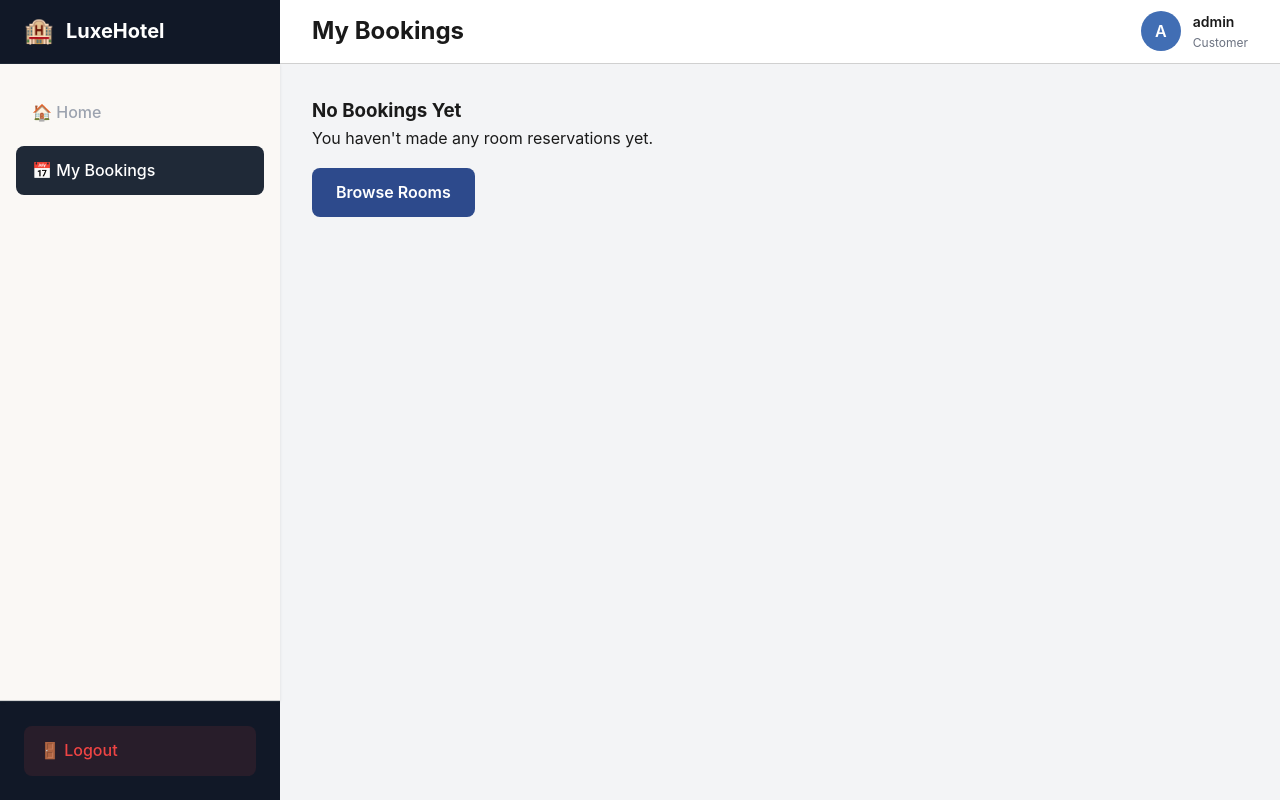
After one commit to AnjishSharmaKharel/HMS, a PHP site: page /bookings.php in a window 1280 px wide. The commit adds this page. Run offline with PHP 8.4, Linux system fonts and the light colour scheme; a user stored in the database is signed in; data comes from the database, SQL or seed files in the repository.

Commit message:
Add customer bookings page with view/cancel functionality

```diff
--- /dev/null
+++ b/bookings.php
@@ -0,0 +1,128 @@
+<?php
+session_start();
+include "config.php";
+
+if (!isset($_SESSION["username"]) || $_SESSION["role"] !== "customer") {
+    header("Location: login.php?type=customer");
+    exit();
+}
+
+$customer_email = $_SESSION["username"];
+
+if (isset($_GET["cancel"])) {
+    $booking_id = intval($_GET["cancel"]);
+    $conn->query("UPDATE bookings SET status='cancelled' WHERE id=$booking_id AND customer_email='$customer_email'");
+
+    $room_update = $conn->query("SELECT room_id FROM bookings WHERE id=$booking_id");
+    if ($room_update && $room_update->num_rows > 0) {
+        $room = $room_update->fetch_assoc();
+        $conn->query("UPDATE rooms SET status='available' WHERE id=" . $room['room_id']);
+    }
+
+    header("Location: my_bookings.php");
+    exit();
+}
+?>
+<!DOCTYPE html>
+<html lang="en">
+<head>
+    <meta charset="UTF-8">
+    <meta name="viewport" content="width=device-width, initial-scale=1.0">
+    <title>My Bookings - LuxeHotel</title>
+    <link rel="stylesheet" href="style.css">
+    <link rel="stylesheet" href="admin.css">
+</head>
+<body class="admin-body">
+    <div class="admin-container">
+        <aside class="admin-sidebar">
+            <div class="sidebar-header">
+                <a href="index.php" class="sidebar-brand">
+                    <span style="font-size: 1.5rem;">🏨</span> LuxeHotel
+                </a>
+            </div>
+            <nav class="sidebar-nav">
+                <ul>
+                    <li><a href="index.php">🏠 Home</a></li>
+                    <li><a href="bookings.php" class="active">📅 My Bookings</a></li>
+                </ul>
+            </nav>
+            <div class="sidebar-footer">
+                <a href="logout.php">🚪 Logout</a>
+            </div>
+        </aside>
+
+        <main class="admin-main">
+            <header class="admin-topbar">
+                <h2>My Bookings</h2>
+                <div class="user-profile">
+                    <div class="user-avatar">
+                        <?php echo strtoupper(substr($_SESSION["username"], 0, 1)); ?>
+                    </div>
+                    <div class="user-info">
+                        <span class="user-name"><?php echo $_SESSION["username"]; ?></span>
+                        <span class="user-role"><?php echo $_SESSION["role"]; ?></span>
+                    </div>
+                </div>
+            </header>
+
+            <div class="admin-content">
+                <?php
+                $result = $conn->query("SELECT b.*, r.room_type, r.price
+                    FROM bookings b
+                    LEFT JOIN rooms r ON b.room_id = r.id
+                    WHERE b.customer_email = '$customer_email'
+                    ORDER BY b.id DESC");
+                ?>
+
+                <?php if ($result && $result->num_rows > 0): ?>
+                    <div class="card">
+                        <h3>Your Reservations</h3>
+                        <table>
+                            <thead>
+                                <tr>
+                                    <th>Booking ID</th>
+                                    <th>Room Type</th>
+                                    <th>Check-in</th>
+                                    <th>Check-out</th>
+                                    <th>Status</th>
+                                    <th>Action</th>
+                                </tr>
+                            </thead>
+                            <tbody>
+                                <?php while ($row = $result->fetch_assoc()): ?>
+                                    <tr>
+                                        <td>#<?php echo $row["id"]; ?></td>
+                                        <td><?php echo htmlspecialchars($row["room_type"] ?? "Unknown"); ?></td>
+                                        <td><?php echo $row["check_in"]; ?></td>
+                                        <td><?php echo $row["check_out"]; ?></td>
+                                        <td>
+                                            <span class="status-badge <?php echo $row["status"]; ?>">
+                                                <?php echo ucfirst($row["status"]); ?>
+                                            </span>
+                                        </td>
+                                        <td>
+                                            <?php if ($row["status"] === "pending" || $row["status"] === "confirmed"): ?>
+                                                <a href="bookings.php?cancel=<?php echo $row["id"]; ?>"
+                                                   onclick="return confirm('Are you sure you want to cancel this booking?')"
+                                                   style="color: #ef4444;">Cancel</a>
+                                            <?php else: ?>
+                                                <span style="color: #9ca3af;">-</span>
+                                            <?php endif; ?>
+                                        </td>
+                                    </tr>
+                                <?php endwhile; ?>
+                            </tbody>
+                        </table>
+                    </div>
+                <?php else: ?>
+                    <div class="card">
+                        <h3>No Bookings Yet</h3>
+                        <p>You haven't made any room reservations yet.</p>
+                        <a href="index.php#rooms" class="btn btn-primary" style="display: inline-block; margin-top: 1rem;">Browse Rooms</a>
+                    </div>
+                <?php endif; ?>
+            </div>
+        </main>
+    </div>
+</body>
+</html>
```
Also changed, not shown: index.php (+6 -1 lines).
